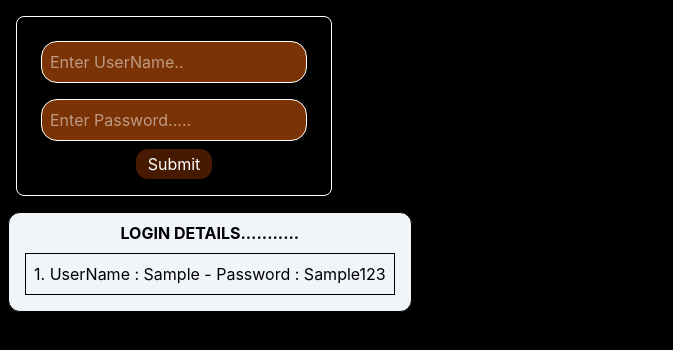
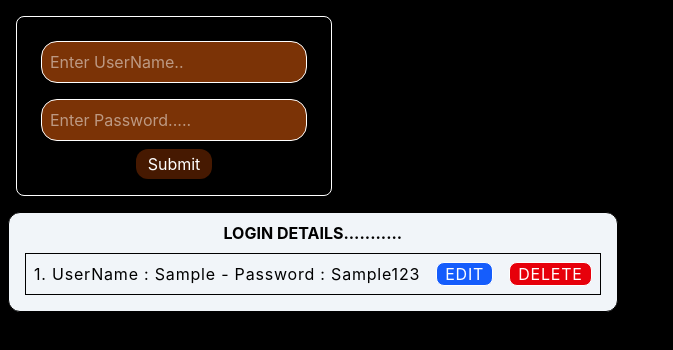
Before and after one commit to Mamun123123123/React_js_practice_, a React (Vite) app in the folder practice_react/: page / in a window 1280 px wide. Both pictures are taken after typing "Sample", "Sample123" into the empty fields and a click on the button "Submit". Shown: the top 350 px of the page, without its empty margins (0-673 px from the left). Built offline with nearby package versions, Linux system fonts and the light colour scheme.

Commit message:
CRUD operation my login page using splice method

```diff
--- a/practice_react/src/components/Login.jsx
+++ b/practice_react/src/components/Login.jsx
@@ -5,16 +5,39 @@ const Login = () => {
         username: '',
         password: ''
     })
+    const [idits,setIdits] = useState(null)
     const [data, setData] = useState([])
     const formHandler = (e) => {
         e.preventDefault()
+        if(idits !== null){
+          const newData = [...data]
+          newData.splice(idits,1,inputs)
+          console.log(newData);
+
+          setData(newData)
+          setIdits('')
+        }else{
         setData([ ...data, inputs])
+        }
         setInputs(
             {
                 username:'',
                 password:''
             }
         )
+    }
+    const idit = (idx) => {
+        setInputs(data[idx])
+        setIdits(idx)
+
+
+    }
+    const delet = (idx) => {
+         console.log(idx);
+         const allData = [...data]
+         allData.splice(idx,1)
+         setData(allData)
+
     }
     return (
         <>
@@ -56,8 +79,13 @@ const Login = () => {
                 <ol>
                     {
                         data.map((item,idx)=>{
-                            return <li className='border p-2  m-2' key={idx}>
+                            return <li className='border tracking-wider p-2  m-2 flex  justify-between gap-4' key={idx}>
                                <h3>{idx+1}. UserName : {item.username} - Password : {item.password}</h3>
+                               <div className='flex gap-4 '>
+                                <button onClick={()=> idit(idx)} className='border leading-1.5 p-2 uppercase rounded-lg bg-blue-600 text-white'>Edit</button>
+                                <button onClick={()=>delet(idx)} className='border leading-1.5 p-2 uppercase rounded-lg bg-red-600 text-white'>Delete</button>
+                               </div>
+
                             </li>
                         })
                     }
```
